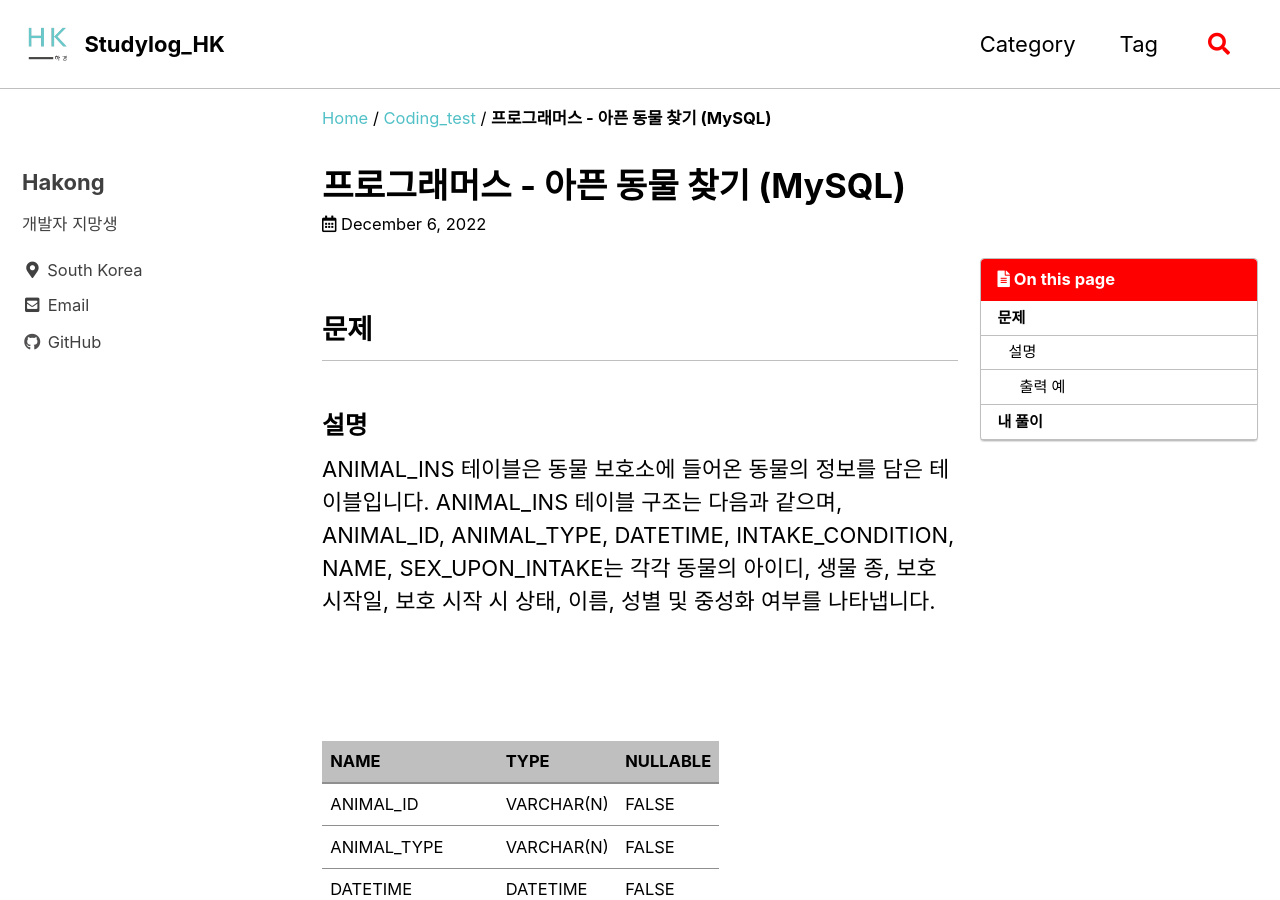
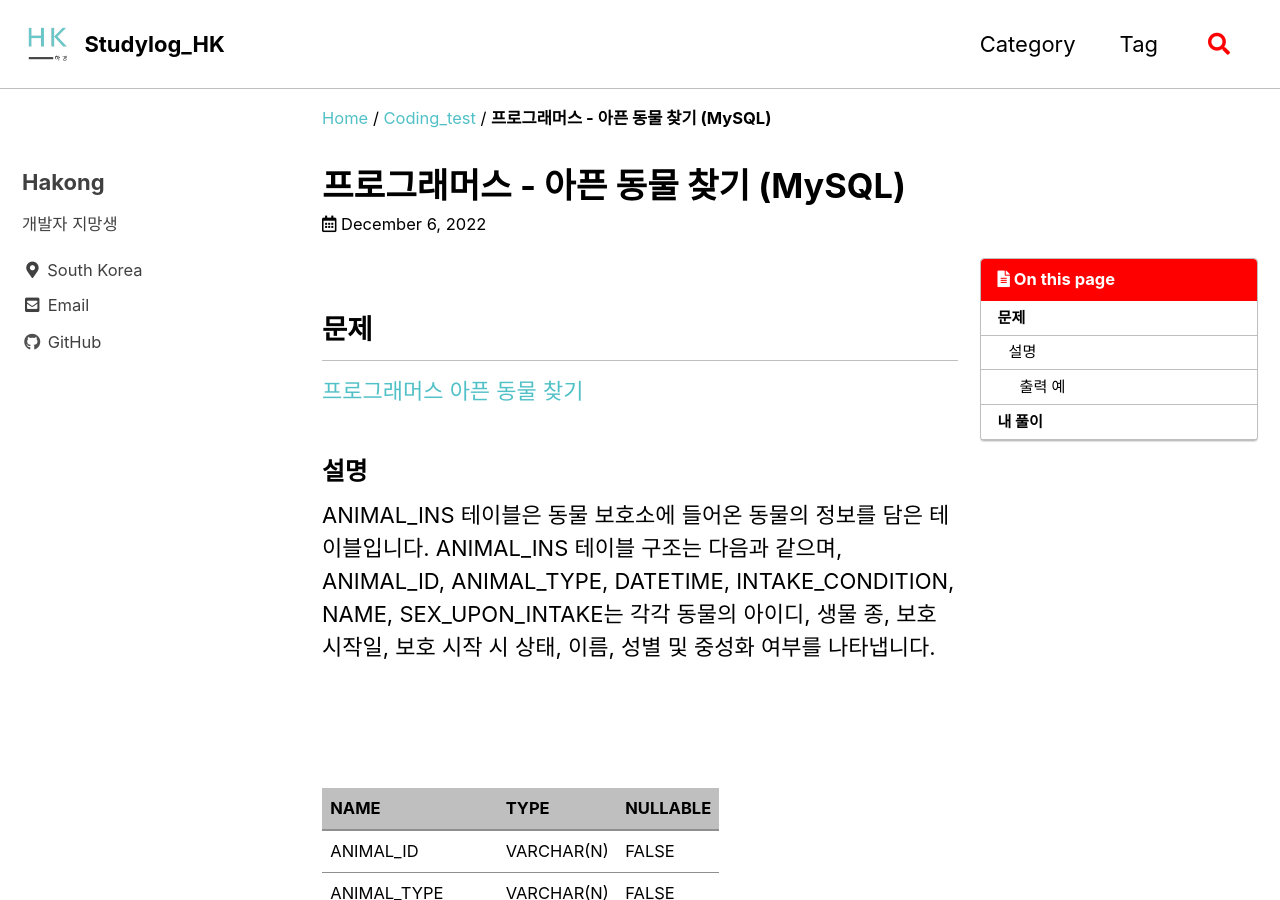
Before and after one commit to xxxjoyxxx/xxxjoyxxx.github.io, a Jekyll site: the page built from _posts/2022-12-06-1206test4.md, in a window 1280 px wide and 900 px high. Built offline with Jekyll 4.4.1, drawn with Linux system fonts in a browser that asks for light colours; cached includes are drawn as plain includes; some web fonts are replaced.

Commit message:
Update 2022-12-06-1206test4.md

```diff
--- a/_posts/2022-12-06-1206test4.md
+++ b/_posts/2022-12-06-1206test4.md
@@ -8,6 +8,7 @@ toc_sticky: true
 ---
 
 ## 문제
+[프로그래머스 아픈 동물 찾기](https://school.programmers.co.kr/learn/courses/30/lessons/59036){:target="_blank"}
 ### 설명
 ANIMAL_INS 테이블은 동물 보호소에 들어온 동물의 정보를 담은 테이블입니다. ANIMAL_INS 테이블 구조는 다음과 같으며, ANIMAL_ID, ANIMAL_TYPE, DATETIME, INTAKE_CONDITION, NAME, SEX_UPON_INTAKE는 각각 동물의 아이디, 생물 종, 보호 시작일, 보호 시작 시 상태, 이름, 성별 및 중성화 여부를 나타냅니다.
 
```
